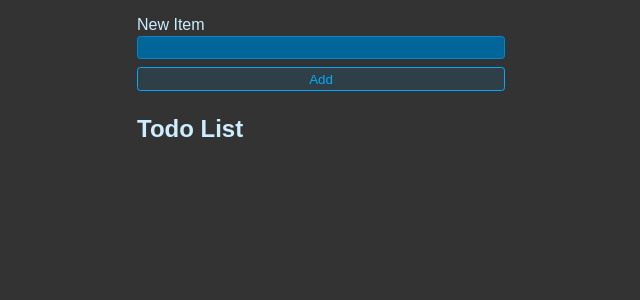
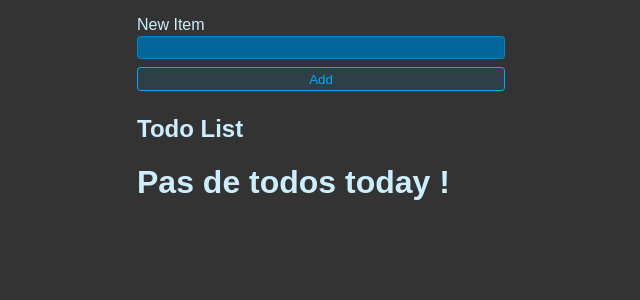
Before and after one commit to GuiFraV/ReactTodo, a React (Vite) app: page / in a window 1280 px wide. Shown: the top 300 px of the page, without its empty margins (319-959 px from the left). Built offline with nearby package versions, Linux system fonts and the light colour scheme.

Commit message:
Add message for empty todos list

```diff
--- a/src/App.jsx
+++ b/src/App.jsx
@@ -57,6 +57,7 @@ export default function App(){
       </form>
 
       <h1 className="header">Todo List</h1>
+      {todos.length === 0 && <h1>Pas de todos today !</h1>}
       <ul className="list">
         {todos.map(todo => {
           return <li key={todo.id}>
```
